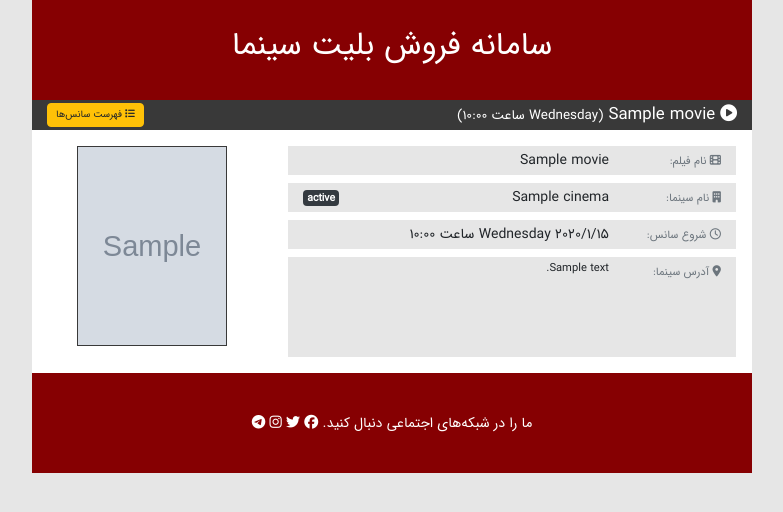
After one commit to hamed-moghimi/django_cinema, a Django app: template ticketing/templates/ticketing/showtime_details.html in a window 1280 px wide. The commit adds this page. Shown: the top 512 px of the page, without its empty margins (248-1031 px from the left). Run offline with Django 3.2, Linux system fonts and the light colour scheme; the template is opened without the code that fills it: most values are stand-ins (such as "Sample title", 1, 10 or a date in 2020); grey boxes marked "Sample" are stand-in pictures; some libraries are stand-ins or nearby versions.

Commit message:
Showtime details page added

```diff
--- a/ticketing/static/ticketing/css/main.css
+++ b/ticketing/static/ticketing/css/main.css
@@ -116,3 +116,8 @@ ul.item-list > li > a {
     font-size: 0.8em;
     font-weight: normal;
 }
+
+/* showtime details page styles */
+.btn-xs {
+    font-size: 0.6em;
+}
--- /dev/null
+++ b/ticketing/templates/ticketing/showtime_details.html
@@ -0,0 +1,123 @@
+{% extends "ticketing/base_page.html" %}
+{% load static %}
+
+{% block title %}
+    خرید بلیت
+    {{ showtime.movie.name }}
+{% endblock %}
+
+{% block toolbar_title %}
+    <i class="fas fa-play-circle"></i>
+    {{ showtime.movie.name }}
+    <span class="small">
+        ({{ showtime.start_time|date:"l ساعت H:i" }})
+    </span>
+{% endblock %}
+
+{% block toolbar_buttons %}
+    <a class="btn btn-warning py-1 px-2" href="{% url "ticketing:showtime_list" %}">
+        <i class="fas fa-list"></i>
+        فهرست سانس‌ها
+    </a>
+{% endblock %}
+
+{% block main_content %}
+    <div class="row py-3">
+        <div class="col-8 item-details">
+            <div class="row px-3">
+                <div class="col-3">
+                    <small class="text-muted">
+                        <i class="fas fa-film"></i>
+                        نام فیلم:
+                    </small>
+                </div>
+                <div class="col-9">
+                    {{ showtime.movie.name }}
+                </div>
+                <div class="w-100 my-1"></div>
+                <div class="col-3">
+                    <small class="text-muted">
+                        <i class="fas fa-building"></i>
+                        نام سینما:
+                    </small>
+                </div>
+                <div class="col-6">
+                    {{ showtime.cinema.name }}
+                </div>
+                <div class="col-3 text-left">
+                    {% if showtime.status == showtime.SALE_OPEN %}
+                        <span class="badge
+                            {% if showtime.free_seats < 10 %}
+                                badge-danger
+                            {% else %}
+                                badge-info
+                            {% endif %}">
+                        {{ showtime.free_seats }}
+                        صندلی مانده
+                        </span>
+                    {% else %}
+                        <span class="badge badge-dark">
+                            {{ showtime.get_status_display }}
+                        <span>
+                    {% endif %}
+                </div>
+                <div class="w-100 my-1"></div>
+                <div class="col-3">
+                    <small class="text-muted">
+                        <i class="far fa-clock"></i>
+                        شروع سانس:
+                    </small>
+                </div>
+                <div class="col-9">
+                    {{ showtime.start_time|date:"l Y/n/j ساعت H:i" }}
+                </div>
+                <div class="w-100 my-1"></div>
+                <div class="col-3">
+                    <small class="text-muted">
+                        <i class="fas fa-map-marker-alt"></i>
+                        آدرس سینما:
+                    </small>
+                </div>
+                <div class="col-9 item-text-box">
+                    {{ showtime.cinema.address }}
+                </div>
+                {% if showtime.status == showtime.SALE_OPEN %}
+                    <div class="w-100 my-1"></div>
+                    <div class="col-3">
+                        <small class="text-muted">
+                            <i class="fas fa-money-bill-wave"></i>
+                            قیمت بلیت:
+                        </small>
+                    </div>
+                    <div class="col-4">
+                        {{ showtime.price }}
+                        تومان
+                    </div>
+                    <div class="col-5">
+                    <form action="#" method="post" class="form-inline">
+                        {% csrf_token %}
+                        <select name="seat_count" class="form-control form-control-sm ml-2">
+                            <option value="1">1</option>
+                            <option value="2">2</option>
+                            <option value="3">3</option>
+                            <option value="4">4</option>
+                            <option value="5">5</option>
+                            <option value="6">6</option>
+                            <option value="7">7</option>
+                            <option value="8">8</option>
+                            <option value="9">9</option>
+                            <option value="10">10</option>
+                        </select>
+                        <button type="submit" class="btn btn-xs btn-success my-1" href="#">
+                            خرید بلیت
+                        </button>
+                    </form>
+                    </div>
+                {% endif %}
+            </div>
+        </div>
+        <div class="col-4 text-center">
+            <img class="item-image" src="{{ showtime.movie.poster.url }}" alt="{{ showtime.movie.name }}">
+        </div>
+    </div>
+{% endblock %}
--- a/ticketing/templates/ticketing/showtime_list.html
+++ b/ticketing/templates/ticketing/showtime_list.html
@@ -16,7 +16,7 @@
                 <div class="row px-2">
                     {% for showtime in showtimes %}
                         <div class="col-3 px-2 py-2">
-                            <a href="#"
+                            <a href="{% url "ticketing:showtime_details" showtime_id=showtime.id %}"
                                class="showtime-box btn
                                 {% if showtime.status != showtime.SALE_OPEN %}
                                     disabled btn-outline-secondary
--- a/ticketing/urls.py
+++ b/ticketing/urls.py
@@ -9,4 +9,5 @@ urlpatterns = [
     path('cinema/list/', views.cinema_list, name='cinema_list'),
     path('cinema/details/<int:cinema_id>/', views.cinema_details, name='cinema_details'),
     path('showtime/list/', views.showtime_list, name='showtime_list'),
+    path('showtime/details/<int:showtime_id>/', views.showtime_details, name='showtime_details'),
 ]
```
Also changed, not shown: ticketing/views.py (+9 -1 lines).
